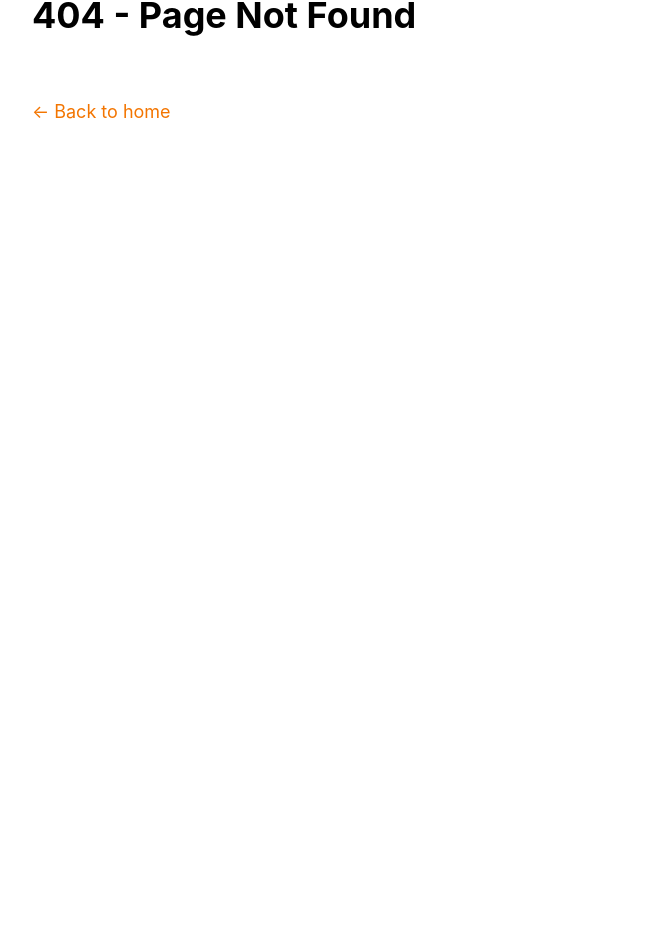
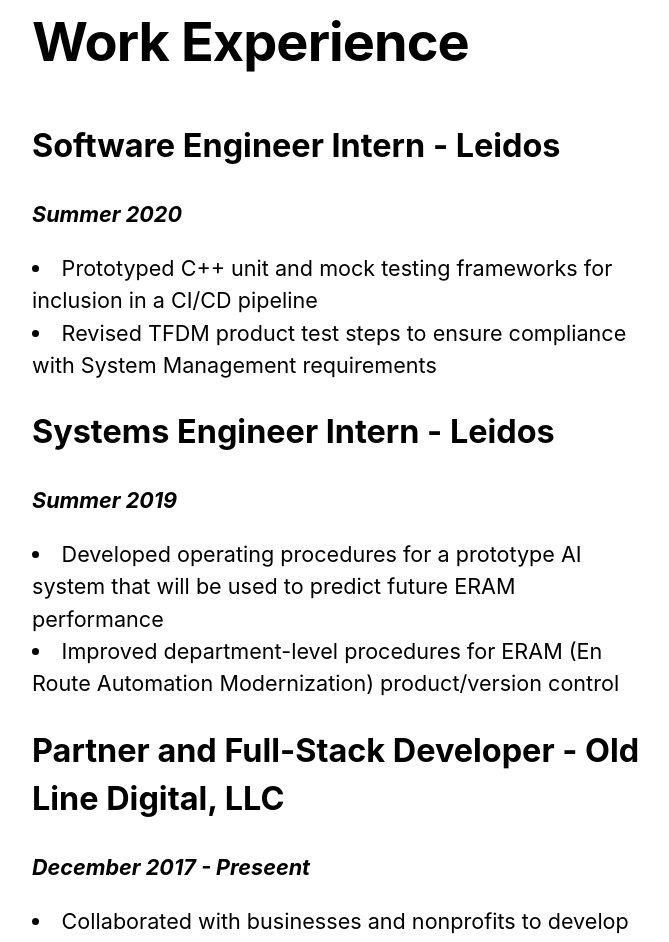
Before and after one commit to ryangniadek/next-js-website, a Next.js app: page /resume in a window 1280 px wide. Before the commit this address had no page. Shown: the part 338-1280 px from the top of the page, without its empty margins (302-971 px from the left). Before the commit the page ends 800 px from the top, so only its background shows below. Built offline with nearby package versions, Linux system fonts and the light colour scheme.

Commit message:
Added work experience

```diff
--- a/components/menu.js
+++ b/components/menu.js
@@ -3,6 +3,6 @@
 
 export default function Menu() {
   return (
-          <p><Link href="/"><a>Home</a></Link> <Link href="/projects"><a>Projects</a></Link></p>
+          <p><Link href="/"><a>Home</a></Link> <Link href="/projects"><a>Projects</a></Link> <Link href="/resume"><a>Experience</a></Link></p>
   );
 }
--- /dev/null
+++ b/pages/resume.js
@@ -0,0 +1,76 @@
+import Head from "next/head";
+import Link from "next/link";
+import Date from "../components/date";
+import Layout, { siteTitle } from "../components/layout";
+import utilStyles from "../styles/utils.module.css";
+import { getSortedPostsData } from "../lib/posts";
+
+const pageTitle = "Work Experience";
+
+export default function Resume() {
+  return (
+    <Layout>
+      <Head>
+        <title>
+          {pageTitle} | {siteTitle}
+        </title>
+      </Head>
+      <section className={utilStyles.headingXl}>
+        <h1>{pageTitle}</h1>
+      </section>
+      <section className={utilStyles.headingMd}>
+        <h2>Software Engineer Intern - Leidos</h2>
+        <p>
+          <b>
+            <i>Summer 2020</i>
+          </b>
+        </p>
+        <li>
+          Prototyped C++ unit and mock testing frameworks for inclusion in a
+          CI/CD pipeline
+        </li>
+        <li>
+          Revised TFDM product test steps to ensure compliance with System
+          Management requirements
+        </li>
+      </section>
+      <section className={utilStyles.headingMd}>
+        <h2>Systems Engineer Intern - Leidos</h2>
+        <p>
+          <b>
+            <i>Summer 2019</i>
+          </b>
+        </p>
+        <li>
+          Developed operating procedures for a prototype AI system that will be
+          used to predict future ERAM performance
+        </li>
+        <li>
+          Improved department-level procedures for ERAM (En Route Automation
+          Modernization) product/version control
+        </li>
+      </section>
+      <section className={utilStyles.headingMd}>
+        <h2>Partner and Full-Stack Developer - Old Line Digital, LLC</h2>
+        <p>
+          <b>
+            <i>December 2017 - Preseent</i>
+          </b>
+        </p>
+        <li>
+          Collaborated with businesses and nonprofits to develop an online
+          marketing strategy and website solution
+        </li>
+      </section>
+    </Layout>
+  );
+}
+
+export async function getStaticProps() {
+  const allPostsData = getSortedPostsData();
+  return {
+    props: {
+      allPostsData,
+    },
+  };
+}
```
